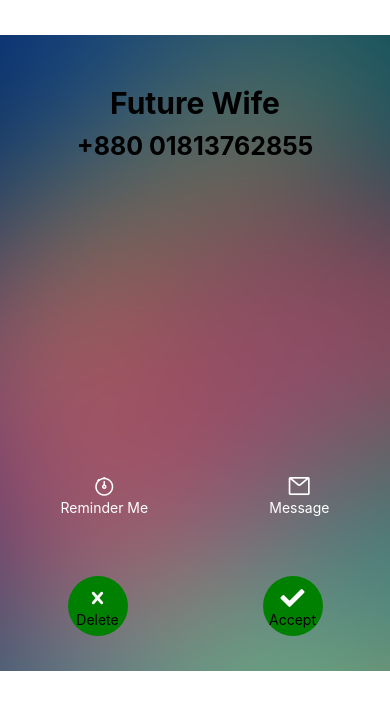
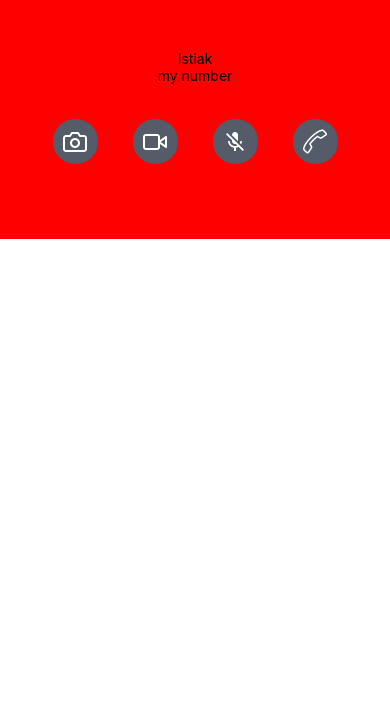
Before and after one commit to alnooristiak/video_calling_app, a React Native app: screen / in a window 390 px wide. Shown: the top 710 px of the page. Built offline with nearby package versions, Linux system fonts and the light colour scheme.

Commit message:
adding video call section

```diff
--- a/App.js
+++ b/App.js
@@ -6,6 +6,7 @@ import {
   View
 } from 'react-native';
 import CallingScreen from './screens/callingScreen/CallingScreen.js';
+import CallScreen from './screens/callScreen/CallScreen.js';
 import Index from './screens/contactScreen/Index.js';
 import IncomingCallSceen from './screens/IncomingCallSceen/IncomingCallSceen.js';
 
@@ -16,7 +17,8 @@ export default function App() {
       <StatusBar barStyle={'dark-content'} />
         {/* <Index></Index> */}
         {/* <CallingScreen></CallingScreen> */}
-        <IncomingCallSceen></IncomingCallSceen>
+        {/* <IncomingCallSceen></IncomingCallSceen> */}
+        <CallScreen></CallScreen>
     </SafeAreaView>
   );
 }
--- a/screens/IncomingCallSceen/IncomingCallSceen.js
+++ b/screens/IncomingCallSceen/IncomingCallSceen.js
@@ -1,4 +1,4 @@
-import { ImageBackground, StyleSheet, Text, View } from 'react-native'
+import { ImageBackground, Pressable, StyleSheet, Text, View } from 'react-native'
 import React from 'react'
 import bg from '../../assets/images/incoming_bg.png';
 import { Entypo } from '@expo/vector-icons';
@@ -7,6 +7,17 @@ import { AntDesign } from '@expo/vector-icons';
 import { FontAwesome5 } from '@expo/vector-icons';
 
 const IncomingCallSceen = () => {
+
+    // On Delete hendeler
+    const onDelete = () => {
+        console.warn('deleted');
+    }
+
+    // On Accept hendeler
+    const onAccept = () => {
+        console.warn('Accept');
+    }
+
   return (
     <View style={styles.incomingCallSceen}>
         <ImageBackground style={styles.bgImage} source={bg} resizeMode='cover'>
@@ -23,14 +34,14 @@ const IncomingCallSceen = () => {
                 </View>
             </View>
             <View style={styles.iconTmainContainer}>
-                <View style={styles.iconTextBottom}>
+                <Pressable onPress={onDelete} style={styles.iconTextBottom}>
                     <Entypo name="cross" size={24} color="white" />
                     <Text>Delete</Text>
-                </View>
-                <View style={styles.iconTextBottom}>
+                </Pressable>
+                <Pressable onPress={onAccept} style={styles.iconTextBottom}>
                     <FontAwesome5 name="check" size={24} color="white" />
                     <Text>Accept</Text>
-                </View>
+                </Pressable>
             </View>
         </ImageBackground>
     </View>
--- /dev/null
+++ b/screens/callScreen/CallScreen.js
@@ -0,0 +1,42 @@
+import { StyleSheet, Text, View } from 'react-native'
+import React from 'react'
+import CallAction from '../components/callAction/callAction'
+
+const CallScreen = () => {
+  return (
+    <View style={styles.mainContainer}>
+        {/* camera priview section */}
+        <View style={styles.cameraPriview} />
+        <View style={styles.sectondTextC}>
+            <Text>Istiak</Text>
+            <Text>my number</Text>
+        </View>
+        {/* Call action Button section */}
+        <CallAction></CallAction>
+    </View>
+  )
+}
+
+export default CallScreen
+
+const styles = StyleSheet.create({
+    mainContainer: {
+        // marginTop: 40,
+        // flex: 1,
+        height: '100%',
+        backgroundColor: 'red',
+    },
+    sectondTextC: {
+        flex: 1,
+        alignItems: 'center',
+        paddingTop: 50,
+        paddingHorizontal: 50,
+    },
+    cameraPriview: {
+        backgroundColor: 'white',
+        widht: 100,
+        height: 100,
+        justifyContent: 'flex-end',
+        position: 'absolute'
+    }
+})
--- a/screens/callingScreen/CallingScreen.js
+++ b/screens/callingScreen/CallingScreen.js
@@ -1,9 +1,6 @@
 import { StyleSheet, Text, View } from 'react-native'
 import React from 'react'
-import { Feather } from '@expo/vector-icons';
-import { SimpleLineIcons } from '@expo/vector-icons';
-import { MaterialCommunityIcons } from '@expo/vector-icons';
-
+import CallAction from '../components/callAction/callAction'
 
 const CallingScreen = () => {
     return (
@@ -13,21 +10,7 @@ const CallingScreen = () => {
                 <Text style={styles.contactNo}>+880 1710335722</Text>
             </View>
             {/* button container section */}
-            <View style={styles.buttonContainer}>
-                <View style={styles.iconContainer}>
-                    <Feather name="camera" size={24} color="white" />
-                </View>
-                <View style={styles.iconContainer}>
-                    <Feather name="video" size={24} color="white" />
-                    {/* <Feather name="video-off" size={24} color="black" /> */}
-                </View>
-                <View style={styles.iconContainer}>
-                    <MaterialCommunityIcons name="microphone-off" size={24} color="white" />
-                </View>
-                <View style={styles.iconContainer}>
-                    <SimpleLineIcons name="call-end" size={24} color="white" />
-                </View>
-            </View>
+            <CallAction />
         </View>
 
     )
--- /dev/null
+++ b/screens/components/callAction/CallAction.js
@@ -0,0 +1,50 @@
+import { StyleSheet, Text, View } from 'react-native'
+import React from 'react'
+import { Feather } from '@expo/vector-icons';
+import { SimpleLineIcons } from '@expo/vector-icons';
+import { MaterialCommunityIcons } from '@expo/vector-icons';
+
+const CallAction = () => {
+    return (
+        <View style={styles.buttonContainer}>
+            <View style={styles.iconContainer}>
+                <Feather name="camera" size={24} color="white" />
+            </View>
+            <View style={styles.iconContainer}>
+                <Feather name="video" size={24} color="white" />
+                {/* <Feather name="video-off" size={24} color="black" /> */}
+            </View>
+            <View style={styles.iconContainer}>
+                <MaterialCommunityIcons name="microphone-off" size={24} color="white" />
+            </View>
+            <View style={styles.iconContainer}>
+                <SimpleLineIcons name="call-end" size={24} color="white" />
+            </View>
+        </View>
+    )
+}
+
+export default CallAction
+
+const styles = StyleSheet.create({
+    buttonContainer: {
+        // backgroundColor: 'black',
+        // width: '100%',
+        padding: 35,
+        borderTopLeftRadius: 15,
+        borderTopRightRadius: 15,
+        marginTop: 'auto',
+        marginBottom: 40,
+        flexDirection: 'row',
+        justifyContent: 'space-around'
+    },
+    iconContainer: {
+        backgroundColor: '#535c68',
+        padding: 8,
+        width: 45,
+        height: 45,
+        borderRadius: 22,
+        alignItems: 'center',
+        justifyContent: 'center'
+    },
+})
```
